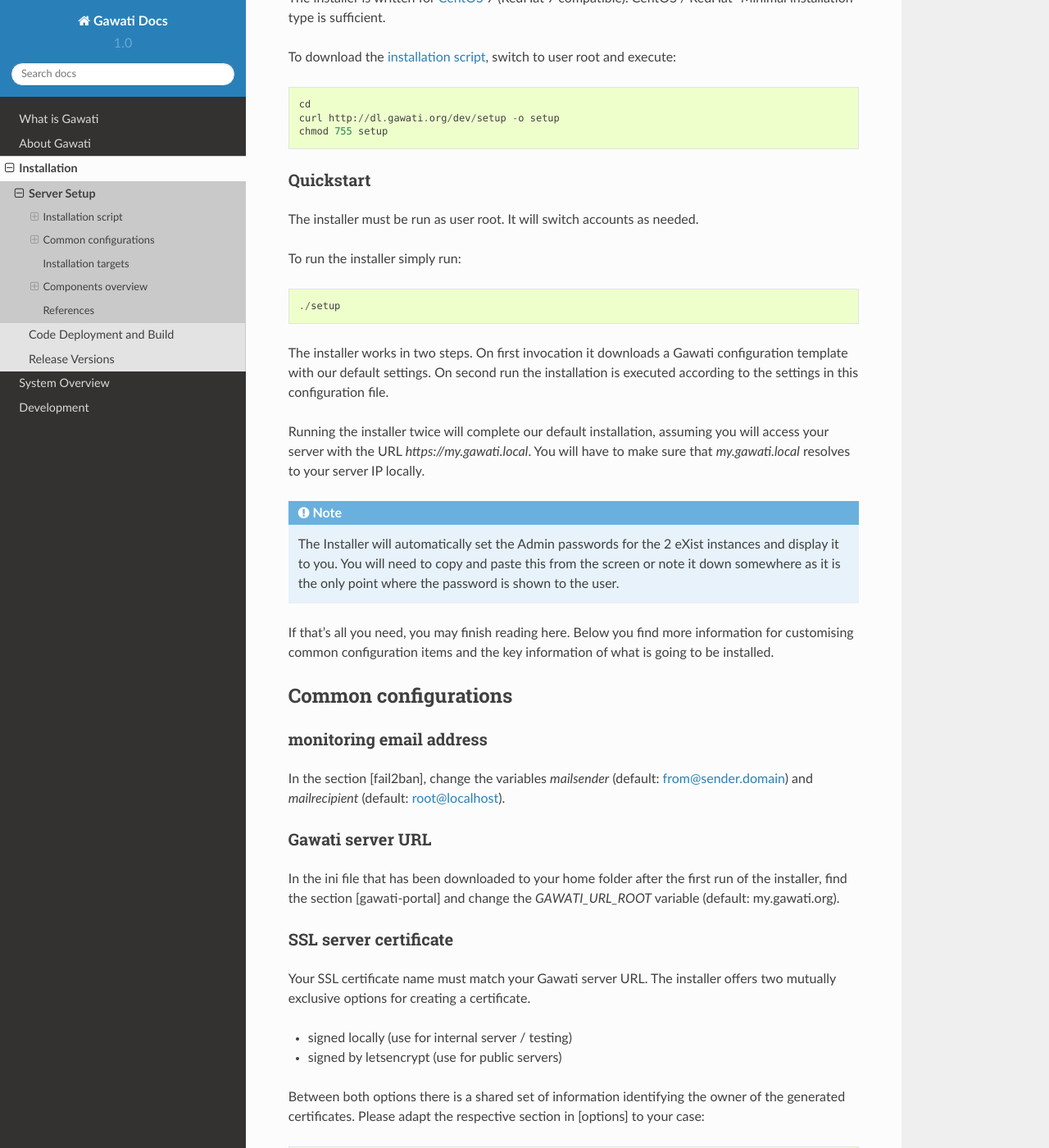
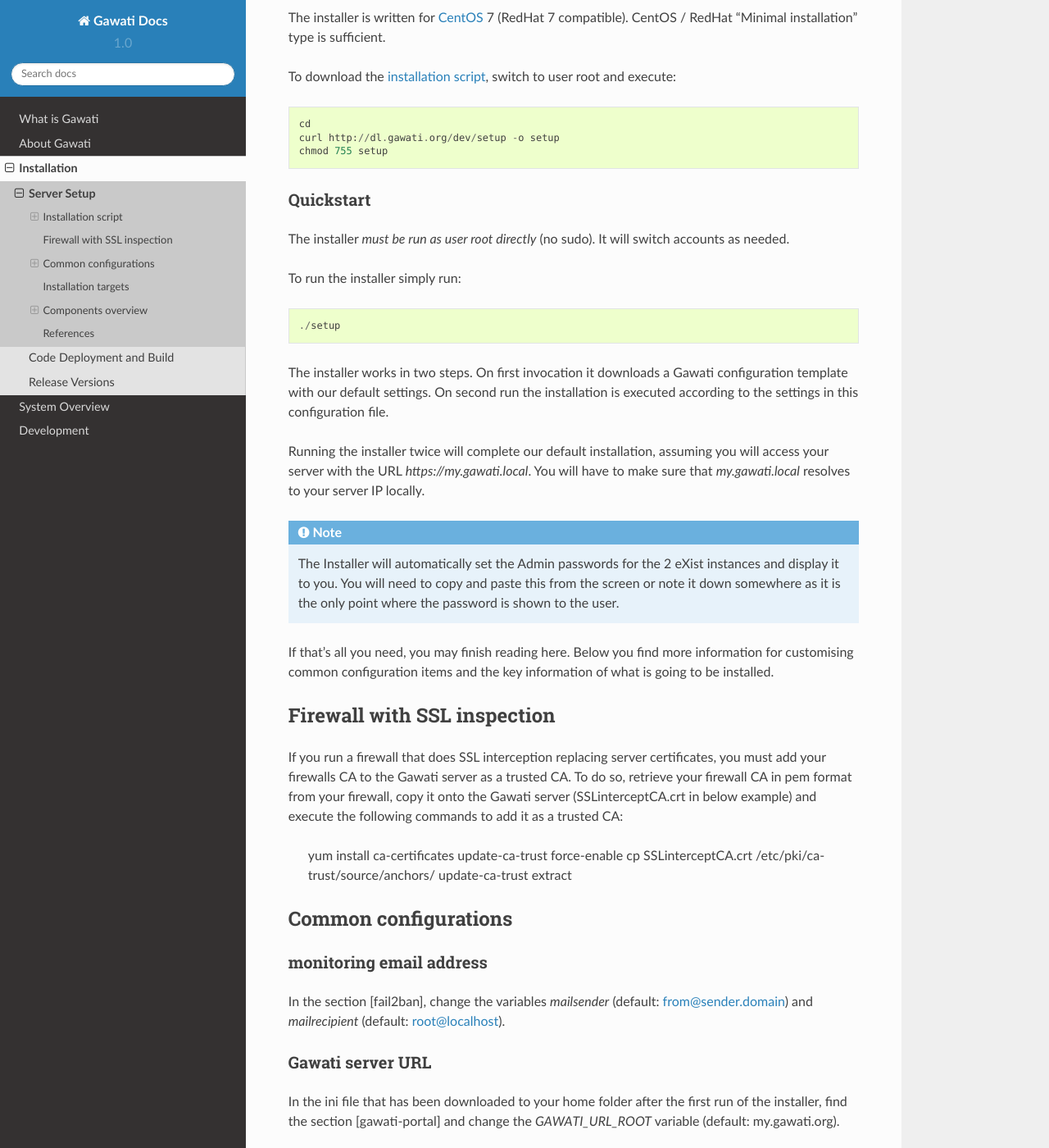
Before and after one commit to gawati/gawati-docs, a Sphinx documentation site: the page built from docs/source/setup/setup-essentials.rst, in a window 1280 px wide and 1400 px high, scrolled down 866 px. Shown: the whole window at 82% size. Built offline with Sphinx 7.4.7 and the Read the Docs theme 2.0.0, drawn with Linux system fonts in a browser that asks for light colours; some of the changed text lies outside the part shown.

Commit message:
Add chapter to add firewall SSL interception CA if used

```diff
--- a/docs/source/setup/setup-essentials.rst
+++ b/docs/source/setup/setup-essentials.rst
@@ -29,7 +29,7 @@ To download the `installation script`_, switch to user root and execute::
 Quickstart
 ==========
 
-The installer must be run as user root. It will switch accounts as needed.
+The installer *must be run as user root directly* (no sudo). It will switch accounts as needed.
 
 To run the installer simply run::
 
@@ -51,6 +51,18 @@ make sure that *my.gawati.local* resolves to your server IP locally.
 If that's all you need, you may finish reading here. Below you find more
 information for customising common configuration items and the key information
 of what is going to be installed.
+
+
+Firewall with SSL inspection
+****************************
+
+If you run a firewall that does SSL interception replacing server certificates, you must add your firewalls CA to the Gawati server as a trusted CA.
+To do so, retrieve your firewall CA in pem format from your firewall, copy it onto the Gawati server (SSLinterceptCA.crt in below example) and execute the following commands to add it as a trusted CA:
+
+  yum install ca-certificates
+  update-ca-trust force-enable
+  cp SSLinterceptCA.crt /etc/pki/ca-trust/source/anchors/
+  update-ca-trust extract
 
 
 Common configurations
```
